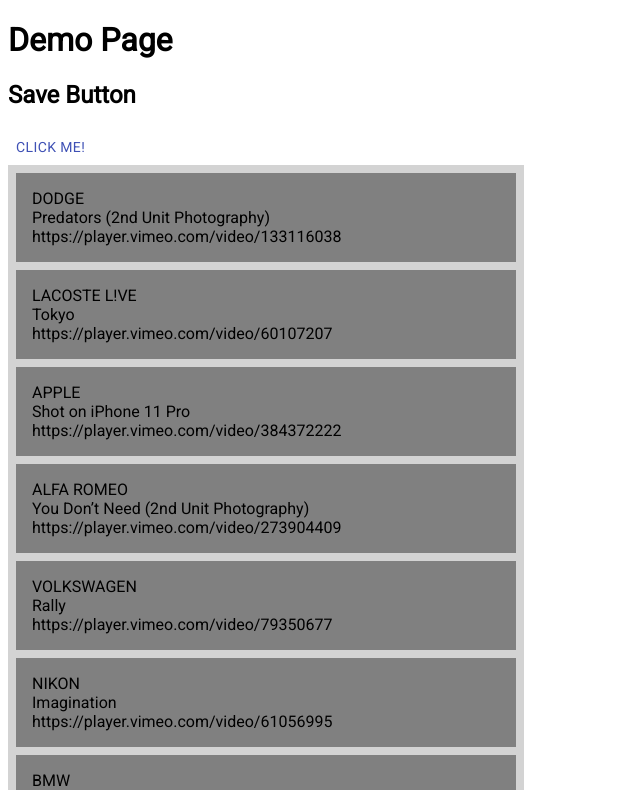
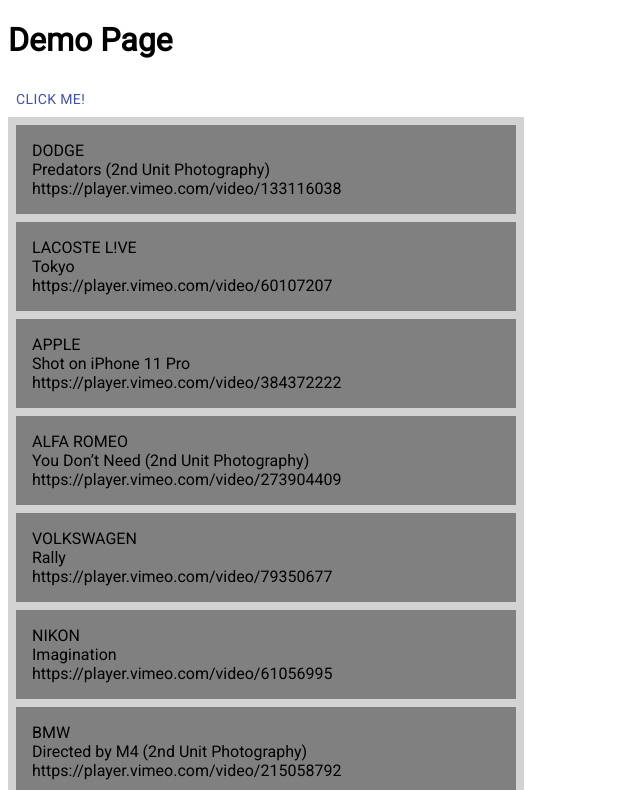
Before and after one commit to quantumtom/test-app, a React (Create React App) app: page / in a window 1280 px wide. Shown: the top 790 px of the page, without its empty margins (0-640 px from the left). Built offline with nearby package versions, Linux system fonts and the light colour scheme.

Commit message:
Remove H2.

```diff
--- a/src/SaveButton.js
+++ b/src/SaveButton.js
@@ -4,7 +4,6 @@
 class SaveButton extends Component {
   render() {
     return <React.Fragment>
-      <h2>Save Button</h2>
       <Button color="primary">{"Click me!"}</Button>
     </React.Fragment>
   }
```
